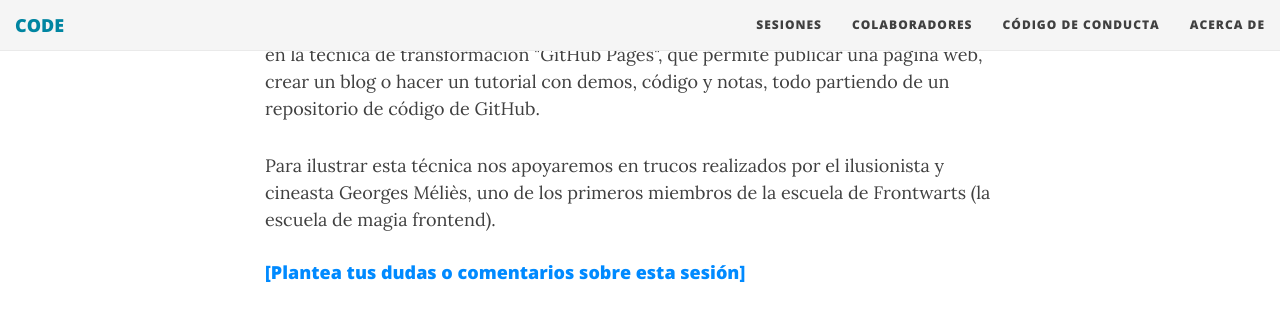
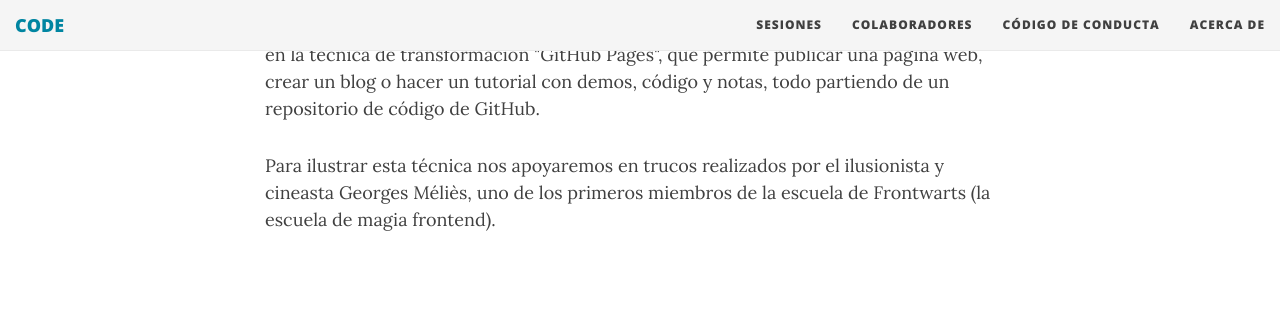
Before and after one commit to comunidadcode/comunidadcode.github.io, a Jekyll site: the page built from proxima-sesion.html, in a window 1280 px wide and 900 px high, scrolled down 568 px, cut to the strip 0-310 px from the top of the window. Built offline with Jekyll 4.4.1, drawn with Linux system fonts in a browser that asks for light colours; nearby versions of some CDN libraries.

Commit message:
Quitar enlace al foro masde140.

```diff
--- a/proxima-sesion.html
+++ b/proxima-sesion.html
@@ -60,8 +60,6 @@ share-img: https://comunidadcode.com/img/colaboradores/cristina-fernandez.jpg
 
 <p>Para ilustrar esta técnica nos apoyaremos en trucos realizados por el ilusionista y cineasta Georges Méliès, uno de los primeros miembros de la escuela de Frontwarts (la escuela de magia frontend).</p>
 
-<h4><a href="https://masde140.com/t/meetup-virtual/516" target ="_blank" class="post-read-more">[Plantea tus dudas o comentarios sobre esta sesión]</a></h4>
-
 <br/><br/>
 
 <iframe class="youtube" width="560" height="315" src="https://www.youtube.com/embed/VBKQIiTl8Bc" frameborder="0" allowfullscreen></iframe>
```
